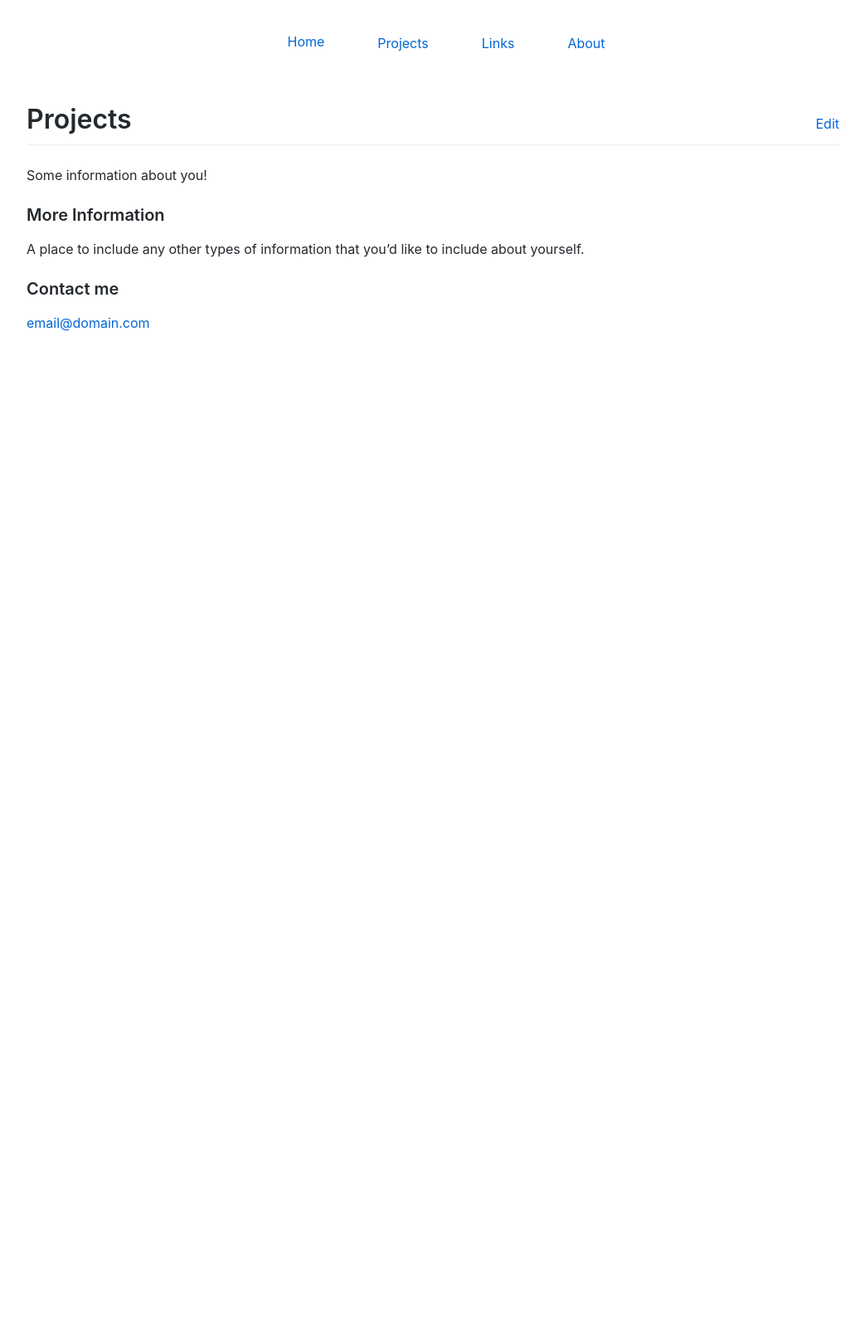
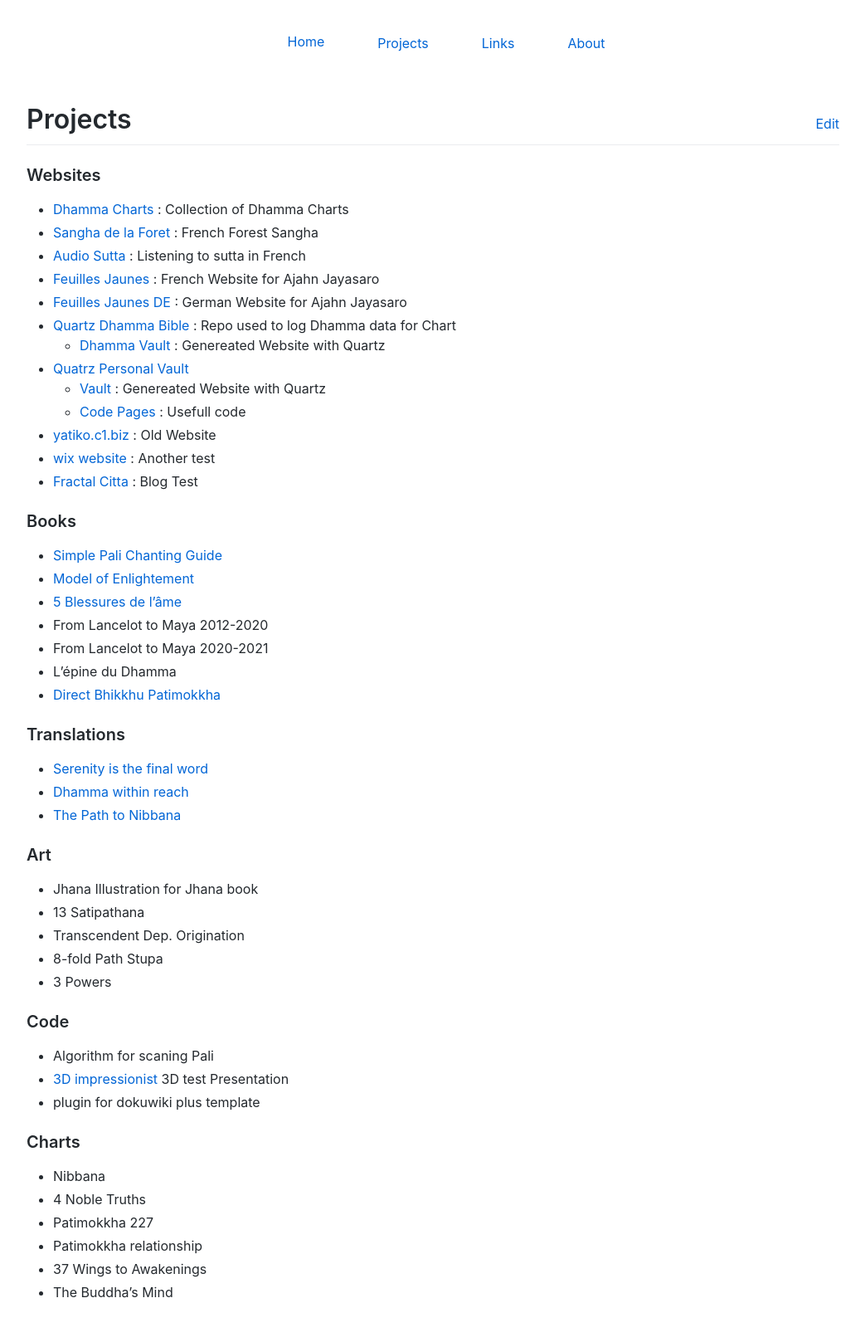
Before and after one commit to cittadhammo/old-personal-website, a Jekyll site: the page built from projects.md, in a window 1280 px wide. Shown: the whole page at 83% size, without its empty margins (118-1161 px from the left). Built offline with Jekyll 4.4.1, drawn with Linux system fonts in a browser that asks for light colours; before the commit the page ends 900 px from its top, so only the background shows below that.

Commit message:
Update projects.md

```diff
--- a/projects.md
+++ b/projects.md
@@ -3,12 +3,58 @@ layout: page
 title: Projects
 ---
 
-Some information about you!
+### Websites
 
-### More Information
+- [Dhamma Charts](www.dhammacharts.org) : Collection of Dhamma Charts
+- [Sangha de la Foret](www.sanghadelaforet.org) : French Forest Sangha
+- [Audio Sutta](www.audiosutta.org) : Listening to sutta in French
+- [Feuilles Jaunes](www.ajahnjayasaro.fr) : French Website for Ajahn Jayasaro
+- [Feuilles Jaunes DE](www.ajahnjayasaro.de) : German Website for Ajahn Jayasaro
+- [Quartz Dhamma Bible](https://github.com/DhammaCharts/vault) : Repo used to log Dhamma data for Chart
+  - [Dhamma Vault](https://www.dhammacharts.org/dhammas/) : Genereated Website with Quartz
+- [Quatrz Personal Vault](https://github.com/DhammaCharts/vault)
+  - [Vault](https://www.dhammacharts.org/vault/) : Genereated Website with Quartz
+  - [Code Pages](https://www.dhammacharts.org/vault/code/code/) : Usefull code
+- [yatiko.c1.biz](http://yatiko.c1.biz/) : Old Website
+- [wix website](https://guydelacombe8.wixsite.com/monsite) : Another test
+- [Fractal Citta](https://fractalcitta.github.io/) : Blog Test
 
-A place to include any other types of information that you'd like to include about yourself.
+### Books
 
-### Contact me
+- [Simple Pali Chanting Guide](https://docs.google.com/document/d/1mYauJmbzakn-sKsixNkDrtxF8IX_6mIKOFgd5kquMyg/edit)
+- [Model of Enlightement](https://docs.google.com/document/u/1/d/1-id2vcxF04vzoCO1e0RcS0pihL4FuLxywz0pWGSAUA8/edit)
+- [5 Blessures de l'âme](https://docs.google.com/document/d/1SJN8vcAqCcDcXkoqLsL6SeYfMFGsvuhB_m3WZBhVfYQ/edit)
+- From Lancelot to Maya 2012-2020
+- From Lancelot to Maya 2020-2021
+- L'épine du Dhamma
+- [Direct Bhikkhu Patimokkha](https://docs.google.com/document/d/1i97q5mrYU0PaO6t0WNWwRRYgit_uYrT3B3YZdsPnbSw/edit)
 
-[email@domain.com](mailto:email@domain.com)
+### Translations
+
+- [Serenity is the final word](https://docs.google.com/document/d/1ZnEYnPPF4QOArHrQWokm2Y3Ow8ZSYVF3/edit?rtpof=true)
+- [Dhamma within reach](https://drive.google.com/drive/folders/16ZMTsbYAR4NP-kbrGg8niopB6nhDVA9E?usp=sharing)
+- [The Path to Nibbana](https://drive.google.com/drive/folders/17NI5TpUQjPdVgKOnFPeCq54LGhj0-9iF?usp=sharing)
+
+### Art
+
+- Jhana Illustration for Jhana book
+- 13 Satipathana
+- Transcendent Dep. Origination
+- 8-fold Path Stupa
+- 3 Powers
+
+
+### Code
+
+- Algorithm for scaning Pali
+- [3D impressionist](http://fractal11.c1.biz/#/pr%C3%A9sentation) 3D test Presentation
+- plugin for dokuwiki plus template
+
+### Charts
+
+- Nibbana
+- 4 Noble Truths
+- Patimokkha 227
+- Patimokkha relationship
+- 37 Wings to Awakenings
+- The Buddha's Mind
```
